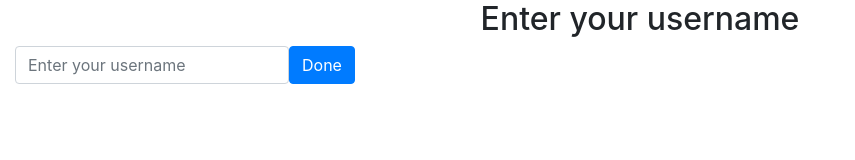
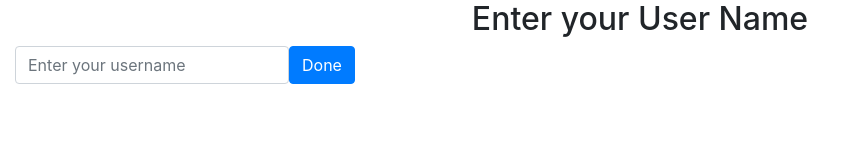
Before and after one commit to BreanP/reversi, a website: page public/name.html in a window 1280 px wide. Shown: the whole page, without its empty margins (0-855 px from the left). Drawn offline with nearby package versions, Linux system fonts and the light colour scheme.

Commit message:
no message

```diff
--- a/public/name.html
+++ b/public/name.html
@@ -4,7 +4,7 @@
     <meta charset="utf-8">
     <meta name="viewport" content="width=device-width, initial-scale=1, shrink-to-fit=no">
 
-    <title>Enter your username for Reversi</title>
+    <title>Enter your User Name for Reversi</title>
 
     <script>
       function submitForm() {
@@ -19,18 +19,18 @@
     <title>Play Reversi</title>
   </head>
   <body>
-    <div class="container-fluid text-center">
-      <div class="row" id="header-row">
-        <div class="col">
-          <h2>Enter your username</h2>
+    <div class='container-fluid text-center'>
+      <div class='row' id='header-row'>
+        <div class='col'>
+          <h2>Enter your User Name</h2>
         </div>
       </div>
 
-      <div class="row">
-        <div class="col">
+      <div class='row'>
+        <div class='col'>
           <form onsubmit='submitForm(); return false;' class='form-inline'>
             <div class='form-group'>
-              <label for='username' class='col-form-label sr-only'>Enter your username</label>
+              <label for='username' class='col-form-label sr-only'>Enter your User Name</label>
               <input class='form-control' type='text' value='' id='username' placeholder='Enter your username' />
             </div>
             <button type='submit' class='btn btn-default btn-primary'>Done</button>
```
